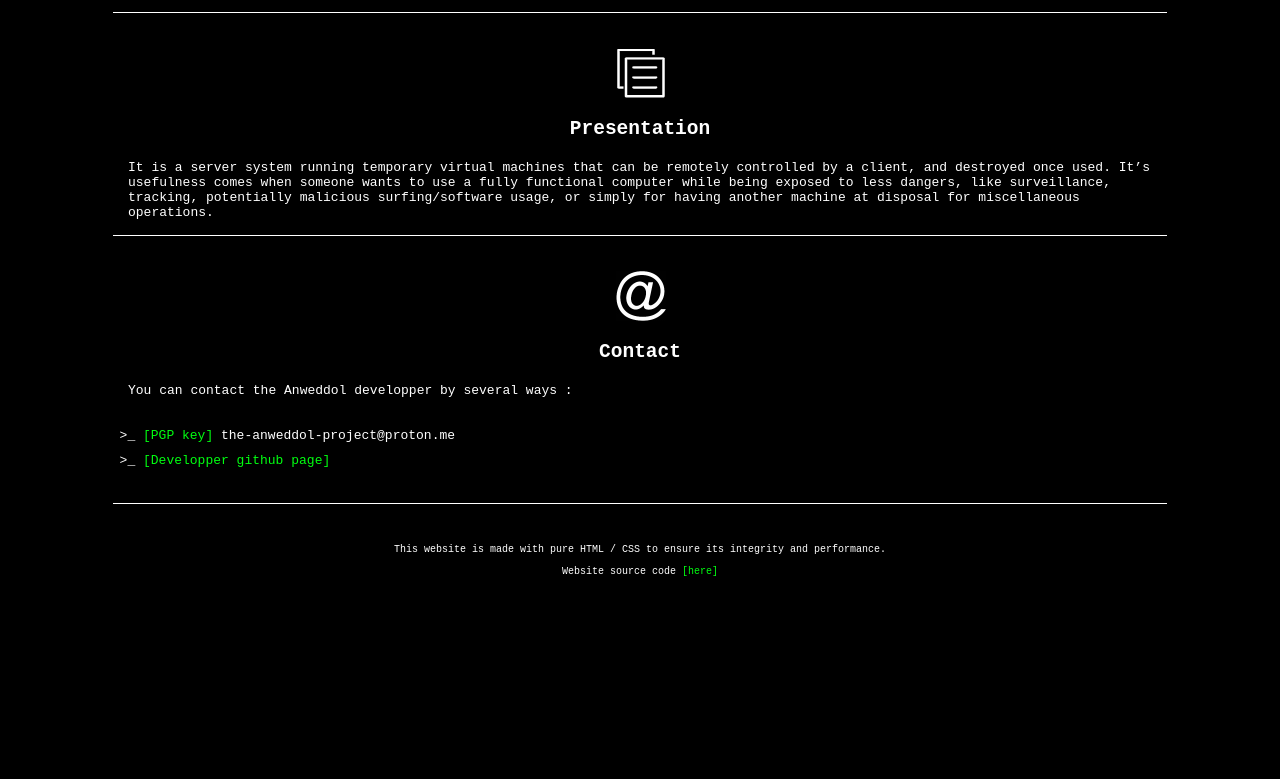
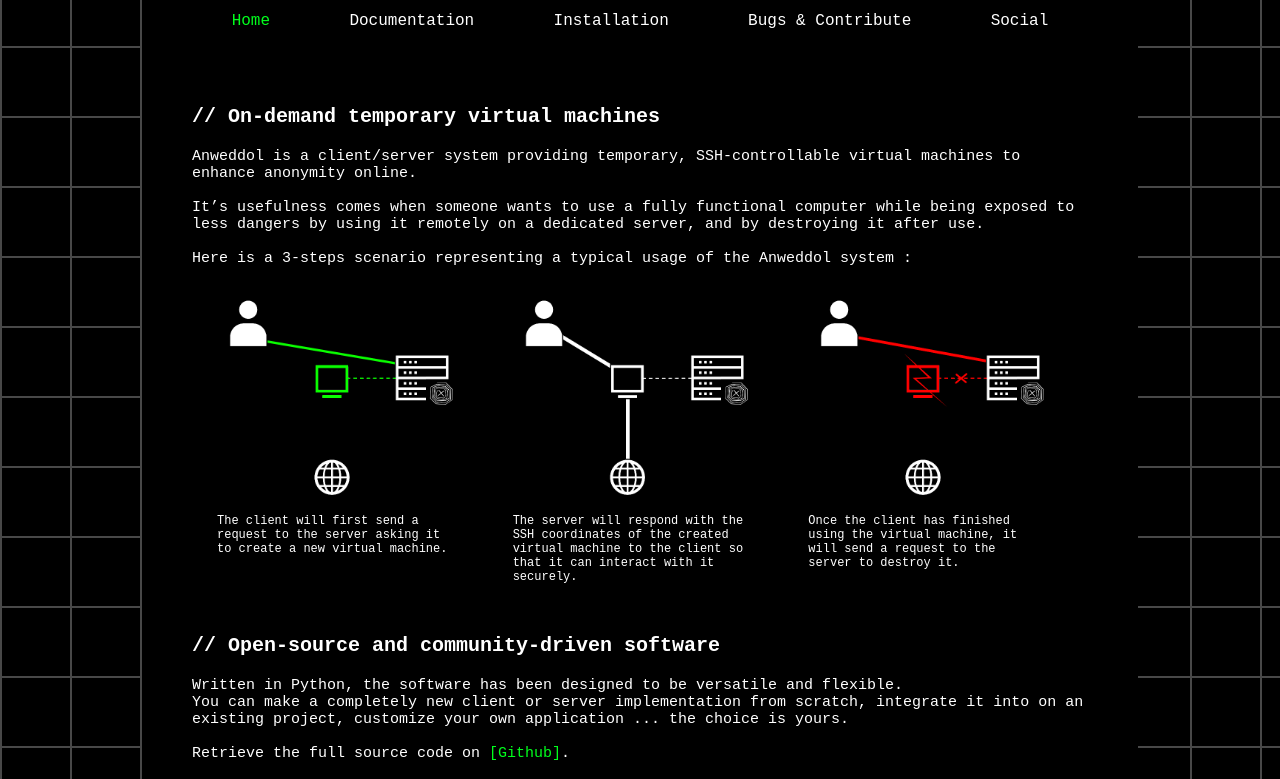
Before and after one commit to the-anweddol-project/the-anweddol-project.github.io, a plain HTML site: page index.html in a window 1280 px wide. Shown: the part 232-1011 px from the top of the page. Before the commit the page ends 829 px from the top, so only its background shows below. Drawn offline with Linux system fonts and the light colour scheme.

Commit message:
Uploading new front page

```diff
--- a/index.html
+++ b/index.html
@@ -1,43 +1,92 @@
 <!DOCTYPE html>
 <html lang="en">
 
+<!-- https://www.svgrepo.com/collection/calcite-sharp-line-icons/ -->
+
 <head>
+
     <meta charset="utf8">
     <meta name="keywords" content="Anweddol, The Anweddol project, Virtualization, Python, Open-source">
     <meta name="description" content="The Anweddol project's official website">
     <meta name="viewport" content="width=device-width, initial-scale=1">
+
     <link rel="stylesheet" href="style.css">
     <link rel="icon" href="imgs/icons/icon2.png">
-		<title>The Anweddol project</title>
+
+    <title>Home - The Anweddol project</title>
+
 </head>
 
 <body>
+
     <header>
-			<img src="imgs/logo.png"></img>
+        <section>
+            <img src="imgs/logo.png" alt="The anweddol logo">
+            <h1>The Anweddol project</h1>
+        </section>
     </header>
+
+    <nav>
+        <ul>
+            <li><a id="active" href="index.html">Home</a></li>
+            <li><a href="documentation.html">Documentation</a></li>
+            <li><a href="installation.html">Installation</a></li>
+            <li><a href="contribute.html">Bugs & Contribute</a></li>
+            <li><a href="social.html">Social</a></li>
+        </ul>
+    </nav>
+
     <main>
-			<article class="window" id="intro">
-				<h2>The Anweddol Project</h2>
-           		<p>Anweddol is a server implementation providing temporary, SSH-controllable virtual machines across the web. </br>The software is still under development : this website provides quick informations about it. Please note that some of the technical specifications presented on this site now can be different, or even absent in the final version.</p>
+        <article class="article" id="presentation">
+            <h2>// On-demand temporary virtual machines</h2>
+            <p>Anweddol is a client/server system providing temporary, SSH-controllable virtual machines to enhance anonymity online.</br>
+                </br>It’s usefulness comes when someone wants to use a fully functional computer while being exposed to less dangers by using it remotely on a dedicated server, and by destroying it after use.</br>
+                </br>Here is a 3-steps scenario representing a typical usage of the Anweddol system : </p>
+            <section id="image-gallery">
+                <figure>
+                    <img src="imgs/schemas/schema1.png" alt="Anweddol usage schema 1">
+                    <figcaption>The client will first send a request to the server asking it to create a new virtual machine.</figcaption>
+                </figure>
+                <figure>
+                    <img src="imgs/schemas/schema2.png" alt="Anweddol usage schema 2">
+                    <figcaption>The server will respond with the SSH coordinates of the created virtual machine to the client so that it can interact with it securely.</figcaption>
+                </figure>
+                <figure>
+                    <img src="imgs/schemas/schema3.png" alt="Anweddol usage schema 3">
+                    <figcaption>Once the client has finished using the virtual machine, it will send a request to the server to destroy it.</figcaption>
+                </figure>
+            </section>
         </article>
-			<article class="window" id="presentation">
-				<img src="imgs/icons/presentation.png"></img>
-				<h2>Presentation</h2>
-           		<p>It is a server system running temporary virtual machines that can be remotely controlled by a client, and destroyed once used. It’s usefulness comes when someone wants to use a fully functional computer while being exposed to less dangers, like surveillance, tracking, potentially malicious surfing/software usage, or simply for having another machine at disposal for miscellaneous operations.</p>
+
+        <article class="article" id="contribute">
+            <h2>// Open-source and community-driven software</h2>
+            <p>Written in Python, the software has been designed to be versatile and flexible.</br>You can make a completely new client or server implementation from scratch, integrate it into on an existing project, customize your own application ... the choice is yours.</br>
+                </br> Retrieve the full source code on <a id="text-anchor" href="https://github.com/the-anweddol-project" target="_blank" rel="noopener noreferrer">[Github]</a>.</br>
+                </br>Above all, Anweddol is a project that belongs to its community : Everyone can bring new ideas, enhancement, report malfunctions or anything that can improve the software. If you want to be part of it, there is many ways you can contribute to the project :</br> See the <a id="text-anchor" href="contribute.html">[Contribution section]</a> to learn more.</p>
         </article>
-			<article class="window" id="contact">
-				<img src="imgs/icons/contact.png"></img>
-				<h2>Contact</h2>
-           		<p>You can contact the Anweddol developper by several ways :</p>
+
+        <article class="article" id="contribute">
+            <h2>// Getting started</h2>
+            <p>Anweddol is actually separated in 3 programs :</p>
+
             <ul>
-					<li><a class="text-anchor" href="contact/A050C2B36F2E80BE6FDE6E0F0D3F21975020EFC0.asc">[PGP key]</a> the-anweddol-project@proton.me</li>
-					<li><a class="text-anchor" href="https://github.com/Darnethal0z" target="_blank" rel="noopener noreferrer">[Developper github page]</a></li>
+                <li>The client implementation : It is the software that clients use to interact with Anweddol servers.</li>
+                <li>The server implementation : It is the actual server software providing the temporary virtual machines to the clients.</li>
             </ul>
+
+            </p>For a proper introduction on how Anweddol is made, see the <a id="text-anchor" href="documentation.html">[Documentation section]</a> to learn more. </br></br>Retrieve these implementations source code on their respective Github repositories : </p>
+
+            <ul>
+                <li><a id="text-anchor" target="_blank" rel="noopener noreferrer" href="https://github.com/the-anweddol-project/Anweddol-client">[Anweddol client implementation repository]</a></li>
+                <!--lien vers The anweddol client-->
+                <li><a id="text-anchor" target="_blank" rel="noopener noreferrer" href="https://github.com/the-anweddol-project/Anweddol-server">[Anweddol server implementation repository]</a></li>
+                <!--lien vers The anweddol server-->
+            </ul>
+
         </article>
+
     </main>
-		<footer>
-			<p>This website is made with pure HTML / CSS to ensure its integrity and performance.</br></br>Website source code <a class="text-anchor" href="https://github.com/the-anweddol-project/the-anweddol-project.github.io" target="_blank" rel="noopener noreferrer">[here]</a></p>
-		</footer>
+
 </body>
 
 </html>
--- a/style.css
+++ b/style.css
@@ -1,119 +1,216 @@
+::selection {
+	background-color: #fff;
+	color: #000;
+}
+
 * {
 	margin: 0;
 	padding: 0;
 }
 
-::selection {
-	background-color: #fff;
-	color: #000;
-}
-
 body {
+	background-image: url("imgs/grid.png");
+	font-family: "Liberation Mono";
 	background-color: #000;
-	font-family: monospace;
-	text-rendering: optimizeLegibility;
 	color: #fff;
-	font-size: 13px;
+	display: flex;
+	flex-direction: column;
 }
 
 header {
-	width: 100%;
-	height: 94px;
-	position: fixed;
-	top: 0;
-	border-bottom: 2px solid #fff;
+	display: block;
+	width: 70%;
+	margin-left: auto;
+	margin-right: auto;
+	padding: 20px 50px 20px 50px;
+	text-align: center;
 	background-color: #000;
-	z-index: 2;
 }
 
-header img {
+header section {
+	display: flex;
+	flex-direction: column;
+	justify-content: center;
+	align-items: center;
+}
+
+header section img {
+	display: flex;
+	padding-bottom: 20px;
+}
+
+header section h1 {
+	color: #fff;
+	font-size: 25px;
+}
+
+nav {
 	display: block;
+	width: 70%;
 	margin-left: auto;
 	margin-right: auto;
+	padding: 10px 50px 10px 50px;
+	background-color: #000;
+}
+
+nav ul {
+	display: flex;
+	padding-left: 200px;
+	padding-right: 200px;
+	list-style-type: none;
+	justify-content: space-around;
+	align-items: center;
+}
+
+nav ul li {
+	padding-left: 10px;
+	padding-right: 10px;
+}
+
+nav ul li a {
+	display: inline-block;
+	width: 100%;
+	text-decoration: none;
+	padding: 15px 0 15px 0;
+	color: #fff;
+}
+
+nav ul li a:hover {
+	text-decoration: underline;
 }
 
 main {
 	display: block;
+	width: 70%;
+	background-color: #000;
 	margin-left: auto;
 	margin-right: auto;
-	margin-top: 140px;
+	padding: 50px 50px 10px 50px;
 }
 
-.text-anchor {
-	color: #00ff10;
-	text-decoration: none;
+.article {
+	margin-bottom: 50px;
 }
 
-.text-anchor:hover {
-	background-color: #00ff10;
-	color: #000;
+.article h2, .article details summary {
+	font-size: 20px;
+	padding-bottom: 20px;
 }
 
-.window {
-	width: 60%;
-	display: block;
-	margin-left: auto;
-	margin-right: auto;
+.article p { font-size: 15px; }
+
+.article ul {
 	margin-top: 20px;
-	padding: 15px;
-	border-bottom: 1px solid #fff;
-	word-break: break-word;
+	margin-bottom: 20px;
+	padding-left: 40px;
+	font-size: 14px;
+	list-style-type: ">_ ";
 }
 
-.window h2 {
-	position: relative;
-	top: -40px;
-	left: 70px;
-	text-align: left;
+.article ul li h3 {
+	margin-top: 20px;
+	margin-bottom: 20px;
 }
 
-#intro h2 {
-	position: initial;
-	padding-bottom: 20px;
-	font-size: 25px;
+.article details summary { cursor: pointer; }
+
+#image-gallery {
+	display: flex;
+	margin-top: 20px;
+	margin-bottom: 20px;
 }
 
-.window ul {
-	padding-left: 40px;
-	padding-top: 20px;
-	padding-bottom: 20px;
-	list-style-type: '>_ ';
+#image-gallery figure {
+	width: 33%;
 }
 
-.window img {
-	padding-left: 2px;
-	filter: invert(100%);
+#image-gallery figure img {
+	width: 100%;
 }
 
-footer {
-	display: block;
-	margin-top: 40px;
-	margin-bottom: 20px;
-	text-align: center;
-	font-size: 10px;
+#image-gallery figcaption {
+	padding-left: 25px;
+	font-size: 12px;
+	width: 80%;
 }
 
-@media (max-width: 1560px) {
+#active { color: #00ff1c; }
 
-	main { margin-top: 100px; }
+#text-anchor {
+	text-decoration: none;
+	color: #00ff1c;
+}
 
-	.window { width: 80%; }
+#text-anchor:hover {
+	background-color: #00ff1c;
+	color: #000;
+	cursor: pointer;
+}
 
-	.window ul { padding-left: 15px; }
+#code-section {
+	display: block;
+	padding: 8px;
+	margin-top: 20px;
+	margin-bottom: 20px;
+	background-color: #262d35;
+	font-family: monospace;
+	font-size: 120%;
+	border-radius: 5px;
+}
 
-	.window ul li { padding-top: 10px; }
+@media (max-width: 1550px) {
+	nav ul {
+		width: 100%;
+		padding: 0;
+	}
+}
 
-	.window img {
-		display: block;
-		margin-left: auto;
-		margin-right: auto;
+@media (max-width: 870px) {
+	nav ul {
+		flex-direction: column;
 	}
 
-	.window h2 {
-		position: initial;
-		text-align: center;
-		padding-top: 20px;
-		padding-bottom: 20px;
+	nav ul li {
+		line-height: 40px;
 	}
 
+	nav ul li a {
+		padding: 0;
+	}
+
+	#image-gallery {
+		flex-direction: column;
+	}
+
+	#image-gallery figure {
+		width: 100%;
+	}
 }
+
+@media (max-width: 600px) {
+	header {
+		width: 100%;
+		padding: 0;
+		padding-top: 20px;
+	}
+
+	nav {
+		width: 100%;
+		padding-left: 0;
+		padding-right: 0;
+	}
+
+	main {
+		width: 100%;
+		padding-left: 15px;
+		padding-right: 0;
+	}
+
+	main .article{
+		width: 90%;
+	}
+
+	.article ul li {
+		margin-bottom: 10px;
+	}
+}
```
Also changed, not shown: contribute.html (added, +79 -0 lines), documentation.html (added, +79 -0 lines), installation.html (added, +69 -0 lines), social.html (added, +68 -0 lines), imgs/grid.png (added), imgs/logo.png, imgs/schemas/schema1.png (added), imgs/schemas/schema2.png (added), imgs/schemas/schema3.png (added), resources/mirror.txt (added). Lines whose indentation alone changed are shown as unchanged.
